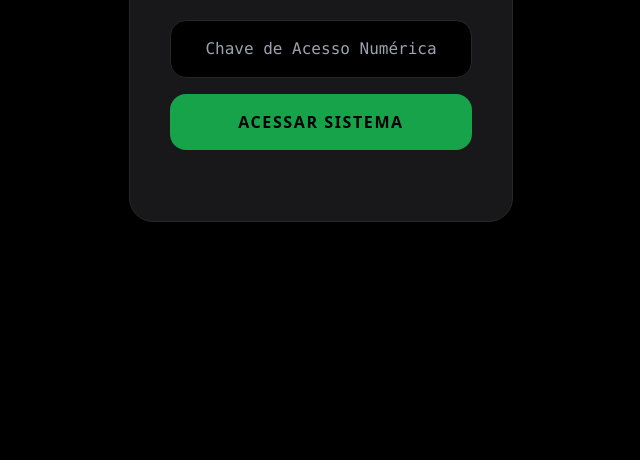
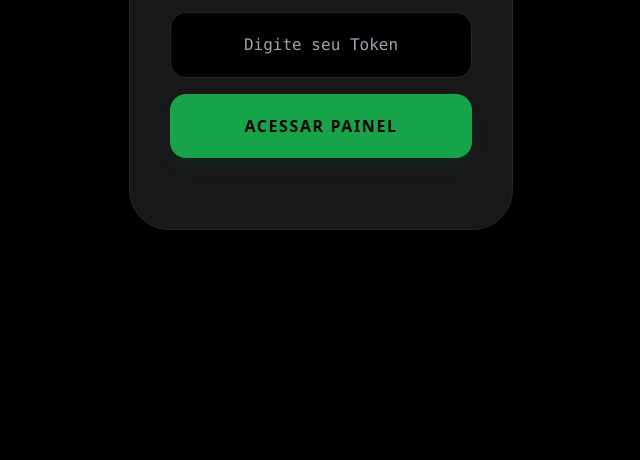
Before and after one commit to giovannebarricelli/flowzap-web, a plain HTML site: page login.html in a window 1280 px wide. Shown: the part 340-800 px from the top of the page, without its empty margins (319-959 px from the left). Drawn offline with nearby package versions, Linux system fonts and the light colour scheme.

Commit message:
Limpeza total e Visual novo

```diff
--- a/login.html
+++ b/login.html
@@ -5,55 +5,43 @@
     <title>FlowZap | Login</title>
     <script src="https://cdn.tailwindcss.com"></script>
 </head>
-<body class="bg-black text-white flex items-center justify-center h-screen">
-    <div class="bg-zinc-900 p-10 rounded-3xl border border-zinc-800 w-full max-w-sm shadow-2xl">
+<body class="bg-black text-white flex items-center justify-center h-screen font-sans">
+    <div class="bg-zinc-900 p-10 rounded-[40px] border border-zinc-800 w-full max-w-sm shadow-2xl">
         <h1 class="text-4xl font-black italic text-green-500 text-center mb-10 tracking-tighter">FLOWZAP</h1>
-
         <div class="space-y-4">
-            <input type="text" id="tokenInput" placeholder="Chave de Acesso Numérica"
-                class="w-full bg-black border border-zinc-800 p-4 rounded-2xl text-center text-green-400 font-mono focus:border-green-500 outline-none">
-
-            <button onclick="autenticar()" id="btn" class="w-full bg-green-600 hover:bg-green-500 text-black font-black py-4 rounded-2xl uppercase tracking-widest transition-all">
-                Acessar Sistema
+            <input type="text" id="tokenInput" placeholder="Digite seu Token"
+                class="w-full bg-black border border-zinc-800 p-5 rounded-2xl text-center text-green-400 font-mono outline-none focus:border-green-500 transition-all">
+            <button onclick="autenticar()" id="btn" class="w-full bg-green-600 hover:bg-green-500 text-black font-black py-5 rounded-2xl uppercase tracking-widest transition-all shadow-lg shadow-green-900/20">
+                Acessar Painel
             </button>
-
-            <p id="msg" class="text-[10px] text-center text-zinc-600 uppercase font-bold min-h-[15px]"></p>
+            <p id="msg" class="text-[10px] text-center text-zinc-500 uppercase font-bold min-h-[15px] tracking-widest"></p>
         </div>
     </div>
-
     <script>
         async function autenticar() {
             const token = document.getElementById('tokenInput').value;
             const msg = document.getElementById('msg');
             const btn = document.getElementById('btn');
-
-            if(!token) return alert("Por favor, digite sua chave numérica.");
-
-            msg.innerText = "Validando chave no servidor seguro...";
+            if(!token) return alert("Digite o token!");
+            msg.innerText = "Conectando ao cérebro...";
             btn.disabled = true;
-
             try {
-                // Conectando diretamente ao seu backend que já está LIVE no Render
                 const res = await fetch('https://flowzap-backend.onrender.com/verificar', {
                     method: 'POST',
                     headers: { 'Content-Type': 'application/json' },
                     body: JSON.stringify({ token })
                 });
-
                 const data = await res.json();
-
                 if (data.liberado) {
-                    sessionStorage.setItem('logado', 'true');
                     sessionStorage.setItem('instancia_ativa', data.instance);
                     window.location.href = "index.html";
                 } else {
-                    msg.innerText = "CHAVE INVÁLIDA: Instância não encontrada.";
+                    msg.innerText = "TOKEN INVÁLIDO";
                     btn.disabled = false;
                 }
             } catch (e) {
-                msg.innerText = "ERRO: O servidor backend está offline.";
+                msg.innerText = "ERRO DE CONEXÃO";
                 btn.disabled = false;
-                console.error("Erro de conexão:", e);
             }
         }
     </script>
```
